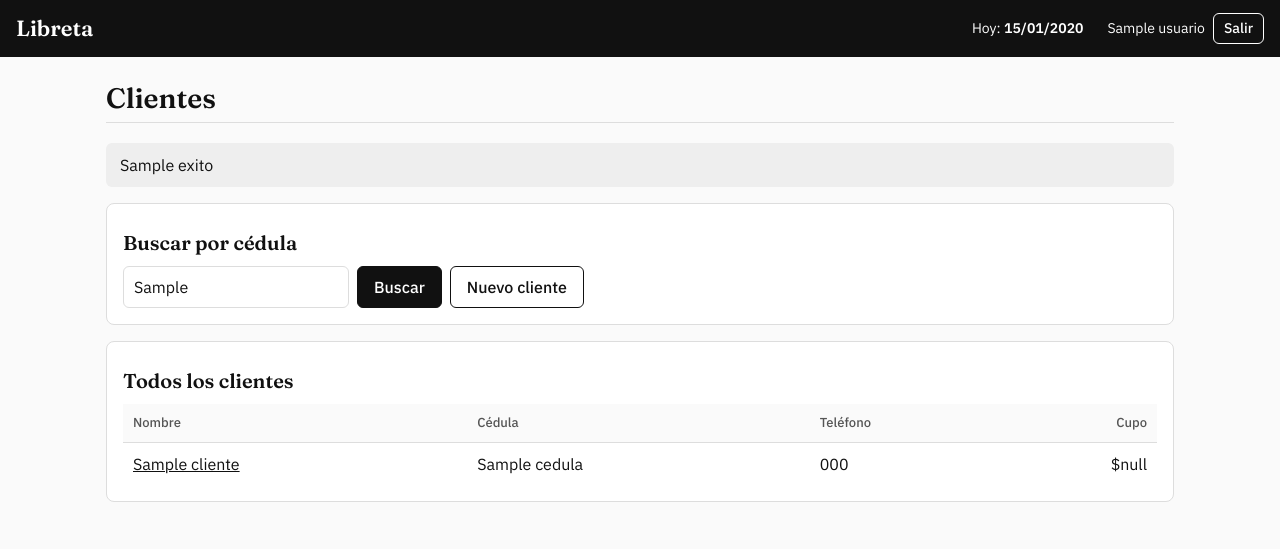
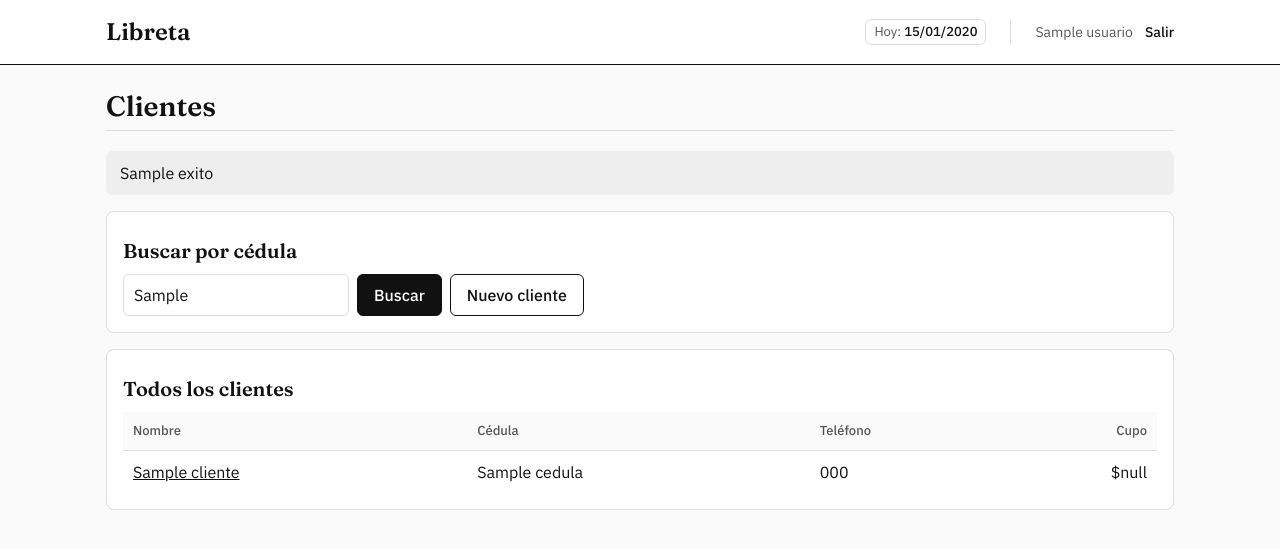
Before and after one commit to Juand13go/cartera-prestamos, a Spring app: template src/main/resources/templates/clientes.html in a window 1280 px wide. Shown: the top 549 px of the page. Run offline with Thymeleaf, Linux system fonts and the light colour scheme; the template is opened without the code that fills it: most values are stand-ins (such as "Sample title", 1, 10 or a date in 2020); data that the repository does not hold is empty; database files in the repository are not loaded.

Commit message:
feat(web): rediseña la barra superior en tono claro
Cada plantilla pasa su sección al fragmento del menú para marcar el enlace activo sin tocar Java.

```diff
--- a/src/main/resources/static/css/estilos.css
+++ b/src/main/resources/static/css/estilos.css
@@ -36,7 +36,6 @@
 
 /* ---------- Paleta: blanco y negro; el único color es el rojo de la mora ---------- */
 :root {
-    --barra: #111111;        /* barra superior */
     --fondo: #FAFAFA;        /* fondo de la página */
     --superficie: #FFFFFF;   /* tarjetas y tablas */
     --texto: #111111;        /* texto, botones y enlaces */
@@ -96,28 +95,73 @@ section {
     margin-bottom: 16px;
 }
 
-/* ---------- Barra superior ---------- */
+/* ---------- Barra superior: blanca, letras negras y una línea fina negra abajo ---------- */
 .menu {
+    background: var(--superficie);
+    border-bottom: 1px solid var(--texto);
+}
+/* Mismo ancho máximo y margen que main, para que la marca quede alineada con el título. */
+.menu-contenido {
+    max-width: 1100px;
+    margin: 0 auto;
+    padding: 0 16px;
+    min-height: 64px;
     display: flex;
-    flex-wrap: wrap;
     align-items: center;
-    gap: 8px 24px;
-    padding: 12px 16px;
-    background: var(--barra);
-    color: #fff;
+    gap: 0 24px;
 }
-.menu a { color: #fff; text-decoration: none; }
-.menu a:hover { text-decoration: underline; }
-.menu .marca { font-family: var(--letra-titulos); font-weight: 600; font-size: 22px; }
-.menu nav { display: flex; gap: 16px; }
-.menu .hoy { margin-left: auto; font-size: 14px; }
-/* Fecha simulada en la demo: recuadro blanco con borde discontinuo para que nadie la confunda con la real. */
-.menu .hoy.simulada { background: var(--superficie); color: var(--texto); border: 1px dashed var(--texto); padding: 2px 10px; border-radius: 6px; }
-.menu .salir { display: flex; align-items: center; gap: 8px; margin: 0; font-size: 14px; }
-/* Salir: botón con borde blanco sobre la barra negra; al pasar el mouse se invierte. */
-.menu .salir button { background: transparent; color: #fff; border: 1px solid #fff; padding: 4px 10px; }
-.menu .salir button:hover { background: #fff; color: var(--texto); border-color: #fff; }
-.menu .salir button:focus-visible, .menu a:focus-visible { outline-color: #fff; }   /* el contorno negro no se vería sobre la barra */
+.menu-contenido.angosta { max-width: 680px; }   /* páginas del cliente */
+.menu a { text-decoration: none; }
+.menu .marca { font-family: var(--letra-titulos); font-weight: 600; font-size: 24px; color: var(--texto); }
+
+/* Enlaces: ocupan todo el alto de la barra para que el subrayado del activo quede pegado al borde. */
+.menu nav { display: flex; gap: 20px; align-self: stretch; }
+.menu nav a {
+    display: flex;
+    align-items: center;
+    font-size: 15px;
+    font-weight: 500;
+    color: var(--suave);
+    border-bottom: 2px solid transparent;   /* transparente para que el activo no salte al subrayarse */
+}
+.menu nav a:hover { color: var(--texto); }
+/* Enlace activo: negro y subrayado de 2px, como un renglón de libreta. */
+.menu nav a.activo { color: var(--texto); border-bottom-color: var(--texto); }
+
+/* Fecha: etiqueta discreta empujada a la derecha. */
+.menu .hoy {
+    margin-left: auto;
+    padding: 2px 8px;
+    border: 1px solid var(--borde);
+    border-radius: 6px;
+    font-size: 13px;
+    color: var(--suave);
+    white-space: nowrap;
+}
+.menu .hoy strong { font-weight: 500; color: var(--texto); }
+/* Fecha simulada en la demo: borde discontinuo para que nadie la confunda con la real. */
+.menu .hoy.simulada { border: 1px dashed var(--texto); color: var(--texto); }
+.menu .divisor { width: 1px; height: 24px; background: var(--borde); }
+
+/* Nombre del usuario y Salir. Salir es un botón de formulario (POST) que se ve como enlace. */
+.menu .salir { display: flex; align-items: center; gap: 12px; min-width: 0; margin: 0; font-size: 14px; }
+.menu .salir .usuario { color: var(--suave); overflow: hidden; text-overflow: ellipsis; white-space: nowrap; }
+.menu .salir button { padding: 0; border: none; background: none; color: var(--texto); font-weight: 500; }
+.menu .salir button:hover { background: none; text-decoration: underline; }
+
+/* Menos de 720 px: marca y Salir arriba; enlaces y fecha en un segundo renglón. */
+@media (max-width: 720px) {
+    .menu-contenido { flex-wrap: wrap; gap: 0 16px; }
+    /* Un elemento invisible de ancho completo obliga a partir el renglón después de Salir. */
+    .menu-contenido::after { content: ""; order: 2; flex-basis: 100%; }
+    .menu .marca { order: 0; padding: 10px 0 2px; }
+    .menu .salir { order: 1; margin-left: auto; }
+    .menu .salir .usuario { max-width: 40vw; }
+    .menu nav { order: 3; }
+    .menu nav a { padding: 8px 0; }
+    .menu .hoy { order: 4; }   /* con margin-left: auto queda a la derecha; si no cabe, baja sola */
+    .menu .divisor { display: none; }
+}
 
 /* ---------- Tarjetas de resumen: la plata, lo primero que se ve ---------- */
 .resumen {
@@ -338,7 +382,7 @@ main.angosta { max-width: 680px; }
     main { padding: 12px 12px 24px; }
     h1 { font-size: 24px; }
     section { padding: 4px 12px 12px; }
-    .menu .hoy { margin-left: 0; }
+    .menu-contenido { padding: 0 12px; }   /* igual que main en el celular */
     .datos { grid-template-columns: 1fr; gap: 0; }
     .datos dd { margin-bottom: 8px; }
     .tarjeta-resumen .cifra { font-size: 26px; }
--- a/src/main/resources/templates/cliente-nuevo.html
+++ b/src/main/resources/templates/cliente-nuevo.html
@@ -2,7 +2,7 @@
 <html lang="es" xmlns:th="http://www.thymeleaf.org">
 <head th:replace="~{fragmentos :: cabeza('Nuevo cliente')}"></head>
 <body>
-<header th:replace="~{fragmentos :: menu}"></header>
+<header th:replace="~{fragmentos :: menu('clientes')}"></header>
 
 <main>
     <h1>Nuevo cliente</h1>
--- a/src/main/resources/templates/cliente.html
+++ b/src/main/resources/templates/cliente.html
@@ -2,7 +2,7 @@
 <html lang="es" xmlns:th="http://www.thymeleaf.org">
 <head th:replace="~{fragmentos :: cabeza(${cliente.nombre})}"></head>
 <body>
-<header th:replace="~{fragmentos :: menu}"></header>
+<header th:replace="~{fragmentos :: menu('clientes')}"></header>
 
 <main>
     <h1 th:text="${cliente.nombre}">Laura Gómez</h1>
--- a/src/main/resources/templates/clientes.html
+++ b/src/main/resources/templates/clientes.html
@@ -2,7 +2,7 @@
 <html lang="es" xmlns:th="http://www.thymeleaf.org">
 <head th:replace="~{fragmentos :: cabeza('Clientes')}"></head>
 <body>
-<header th:replace="~{fragmentos :: menu}"></header>
+<header th:replace="~{fragmentos :: menu('clientes')}"></header>
 
 <main>
     <h1>Clientes</h1>
--- a/src/main/resources/templates/fragmentos.html
+++ b/src/main/resources/templates/fragmentos.html
@@ -11,23 +11,36 @@
 
 <body>
 
-<header th:fragment="menu" class="menu">
+<!--
+  Barra superior. Recibe la sección actual (por ejemplo menu('panel')) para subrayar el enlace activo;
+  así cada plantilla dice dónde está y no hace falta tocar Java.
+-->
+<header th:fragment="menu(seccion)" class="menu">
+    <!-- Mismo ancho y margen que main, para que la marca quede alineada con el título de la página.
+         Las páginas del cliente usan la columna angosta, y la barra también. -->
+    <div class="menu-contenido" th:classappend="${seccion == 'mis-prestamos'} ? 'angosta'">
         <a class="marca" th:href="@{/}">Libreta</a>
         <!-- El menú depende del rol; el interceptor de roles es el que de verdad bloquea en el backend. -->
         <nav th:if="${usuario != null and usuario.esPrestamista()}">
-        <a th:href="@{/}">Panel</a>
-        <a th:href="@{/clientes}">Clientes</a>
+            <a th:href="@{/}" th:classappend="${seccion == 'panel'} ? 'activo'"
+               th:attr="aria-current=${seccion == 'panel'} ? 'page'">Panel</a>
+            <a th:href="@{/clientes}" th:classappend="${seccion == 'clientes'} ? 'activo'"
+               th:attr="aria-current=${seccion == 'clientes'} ? 'page'">Clientes</a>
         </nav>
+        <!-- El cliente solo tiene una sección, así que su enlace queda activo en todas sus páginas (también en el recibo). -->
         <nav th:if="${usuario != null and usuario.esCliente()}">
-        <a th:href="@{/mis-prestamos}">Mis préstamos</a>
+            <a class="activo" aria-current="page" th:href="@{/mis-prestamos}">Mis préstamos</a>
         </nav>
-    <!-- Si la fecha es simulada (app.fecha-simulada) se dice claramente, en un recuadro con borde discontinuo. -->
+        <!-- Si la fecha es simulada (app.fecha-simulada) se dice claramente, con borde discontinuo. -->
         <span class="hoy" th:unless="${fechaSimulada}">Hoy: <strong th:text="${#temporals.format(hoy, 'dd/MM/yyyy')}">14/11/2026</strong></span>
         <span class="hoy simulada" th:if="${fechaSimulada}">Hoy (simulado): <strong th:text="${#temporals.format(hoy, 'dd/MM/yyyy')}">20/01/2027</strong></span>
+        <span class="divisor" th:if="${usuario != null}" aria-hidden="true"></span>
+        <!-- Salir sigue siendo un POST (cerrar sesión modifica datos); el botón solo se ve como enlace. -->
         <form th:if="${usuario != null}" class="salir" th:action="@{/salir}" method="post">
-        <span th:text="${usuario.nombre}">Laura</span>
+            <span class="usuario" th:text="${usuario.nombre}">Laura</span>
             <button type="submit">Salir</button>
         </form>
+    </div>
 </header>
 
 <!-- Mensajes que dejan las acciones (pagar, deshacer...) después de redirigir. -->
--- a/src/main/resources/templates/mi-prestamo.html
+++ b/src/main/resources/templates/mi-prestamo.html
@@ -2,7 +2,7 @@
 <html lang="es" xmlns:th="http://www.thymeleaf.org">
 <head th:replace="~{fragmentos :: cabeza('Préstamo #' + ${prestamo.id})}"></head>
 <body>
-<header th:replace="~{fragmentos :: menu}"></header>
+<header th:replace="~{fragmentos :: menu('mis-prestamos')}"></header>
 
 <!-- Pensado primero para celular: una sola columna y lo importante (cuánto y cuándo) arriba. -->
 <main class="angosta" th:with="proxima=${prestamo.proximaCuotaPendiente()}">
--- a/src/main/resources/templates/mis-prestamos.html
+++ b/src/main/resources/templates/mis-prestamos.html
@@ -2,7 +2,7 @@
 <html lang="es" xmlns:th="http://www.thymeleaf.org">
 <head th:replace="~{fragmentos :: cabeza('Mis préstamos')}"></head>
 <body>
-<header th:replace="~{fragmentos :: menu}"></header>
+<header th:replace="~{fragmentos :: menu('mis-prestamos')}"></header>
 
 <!-- Pensado primero para celular: una sola columna y lo importante (cuánto y cuándo) arriba. -->
 <main class="angosta">
--- a/src/main/resources/templates/panel.html
+++ b/src/main/resources/templates/panel.html
@@ -2,7 +2,7 @@
 <html lang="es" xmlns:th="http://www.thymeleaf.org">
 <head th:replace="~{fragmentos :: cabeza('Panel')}"></head>
 <body>
-<header th:replace="~{fragmentos :: menu}"></header>
+<header th:replace="~{fragmentos :: menu('panel')}"></header>
 
 <main>
     <h1>Panel</h1>
--- a/src/main/resources/templates/prestamo-nuevo.html
+++ b/src/main/resources/templates/prestamo-nuevo.html
@@ -2,7 +2,7 @@
 <html lang="es" xmlns:th="http://www.thymeleaf.org">
 <head th:replace="~{fragmentos :: cabeza('Nuevo préstamo')}"></head>
 <body>
-<header th:replace="~{fragmentos :: menu}"></header>
+<header th:replace="~{fragmentos :: menu('clientes')}"></header>
 
 <main>
     <h1>Nuevo préstamo para <a th:href="@{/clientes/{c}(c=${cliente.cedula})}" th:text="${cliente.nombre}">Laura</a></h1>
--- a/src/main/resources/templates/prestamo.html
+++ b/src/main/resources/templates/prestamo.html
@@ -2,7 +2,7 @@
 <html lang="es" xmlns:th="http://www.thymeleaf.org">
 <head th:replace="~{fragmentos :: cabeza('Préstamo #' + ${prestamo.id})}"></head>
 <body>
-<header th:replace="~{fragmentos :: menu}"></header>
+<header th:replace="~{fragmentos :: menu('clientes')}"></header>
 
 <main>
     <h1>
--- a/src/main/resources/templates/recibo.html
+++ b/src/main/resources/templates/recibo.html
@@ -2,7 +2,7 @@
 <html lang="es" xmlns:th="http://www.thymeleaf.org">
 <head th:replace="~{fragmentos :: cabeza('Recibo N° ' + ${recibo.numero})}"></head>
 <body>
-<header th:replace="~{fragmentos :: menu}"></header>
+<header th:replace="~{fragmentos :: menu('clientes')}"></header>
 
 <main>
     <div class="no-imprimir" th:insert="~{fragmentos :: mensajes}"></div>
```
Lines whose indentation alone changed are shown as unchanged.
